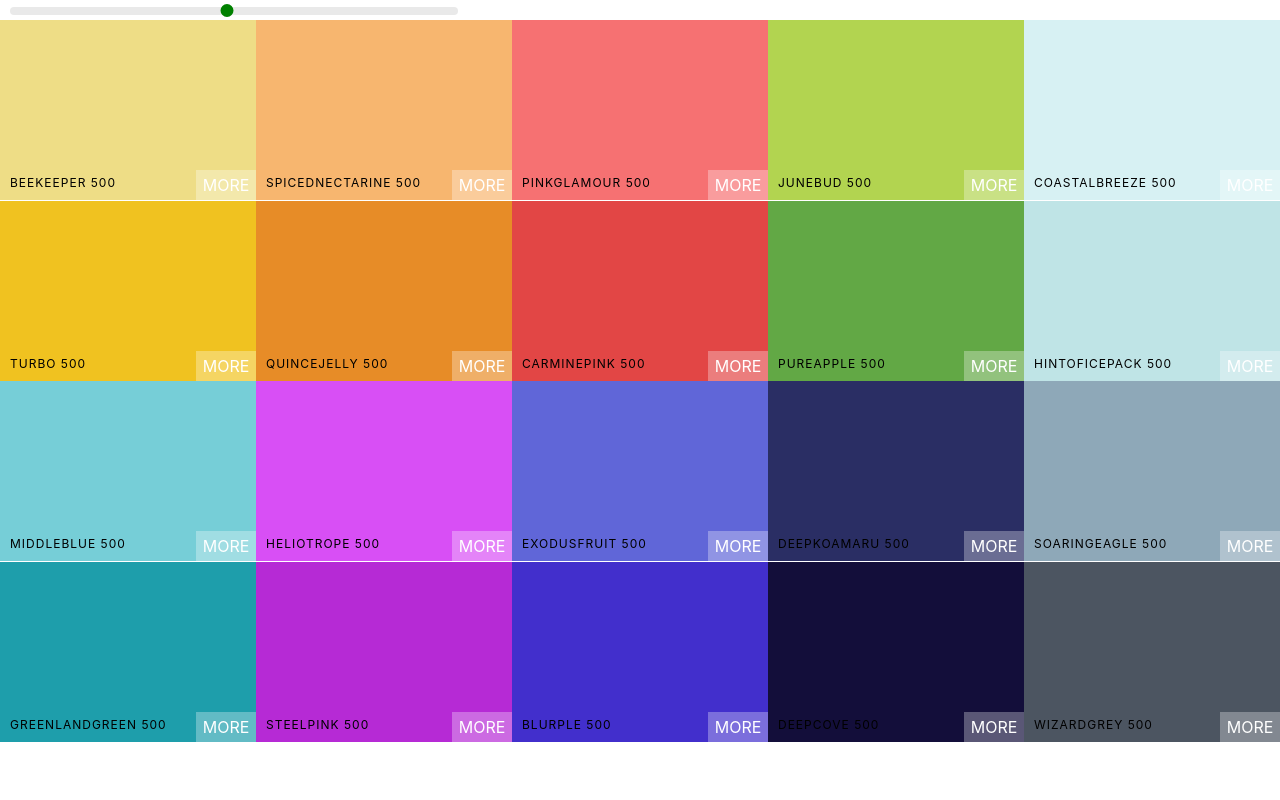
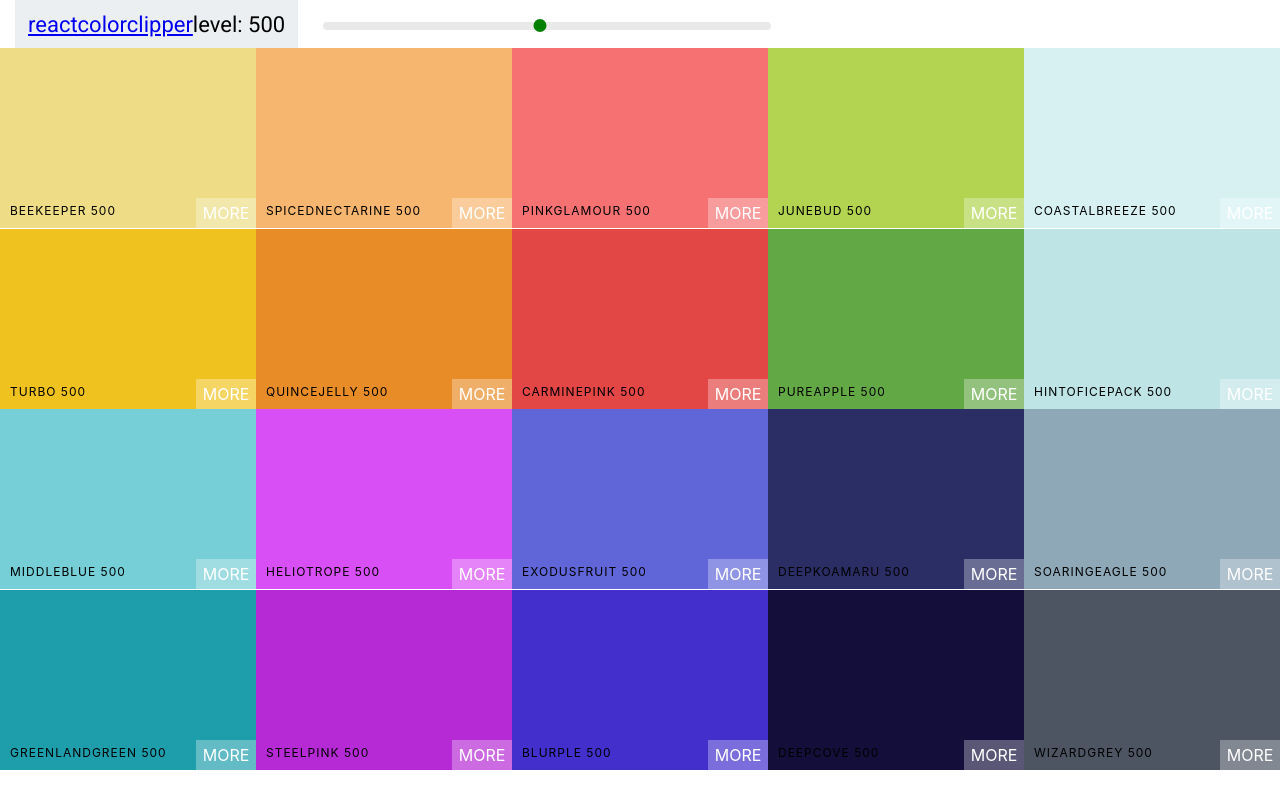
Before and after one commit to koartim/color-app, a React (Create React App) app: page / in a window 1280 px wide. Built offline with nearby package versions, Linux system fonts and the light colour scheme.

Commit message:
adding navbar and navbar stlying

```diff
--- a/public/index.html
+++ b/public/index.html
@@ -10,6 +10,7 @@
       content="Web site created using create-react-app"
     />
     <link rel="apple-touch-icon" href="%PUBLIC_URL%/logo192.png" />
+    <link href="https://fonts.googleapis.com/css?family=Roboto:100,400,500&display=swap" rel="stylesheet">
     <!--
       manifest.json provides metadata used when your web app is installed on a
       user's mobile device or desktop. See https://developers.google.com/web/fundamentals/web-app-manifest/
--- a/src/App.js
+++ b/src/App.js
@@ -5,7 +5,7 @@
 
 function App() {
   return (
-    <div className="App">
+    <div>
       <Palette palette={generatePalette(seedColors[4])}/>
     </div>
   );
--- /dev/null
+++ b/src/Navbar.css
@@ -0,0 +1,47 @@
+.Navbar {
+    display: flex;
+    align-items: center;
+    justify-content: flex-start;
+    height: 6vh;
+}
+
+.logo {
+    margin: 15px;
+    padding: 0 13px;
+    font-size: 22px;
+    background-color: #eceff1;
+    font-family: roboto;
+    height: 100%;
+    display: flex;
+    align-items: center;
+}
+
+.slider {
+    width: 35%;
+    margin: 0 10px;
+    display: inline-block;
+}
+
+.rc-slider-track {
+    background-color: transparent;
+
+}
+
+.rc-slider-rail {
+    height: 8px;
+}
+
+.rc-slider-handle,
+.rc-slider-handle:active,
+.rc-slider-handle:hover,
+.rc-slider-handle:focus
+ {
+    background-color: green;
+    outline: none;
+    border: 2px solid green;
+    box-shadow: none;
+    width: 13px;
+    height: 13px;
+    margin-left: -7px;
+    margin-top: -3px;
+}
--- a/src/Palette.css
+++ b/src/Palette.css
@@ -10,33 +10,3 @@
 .Palette-colors {
     height: 90%;
 }
-
-.slider {
-    width: 35%;
-    margin: 0 10px;
-    display: inline-block;
-}
-
-.rc-slider-track {
-    background-color: transparent;
-
-}
-
-.rc-slider-rail {
-    height: 8px;
-}
-
-.rc-slider-handle,
-.rc-slider-handle:active,
-.rc-slider-handle:hover,
-.rc-slider-handle:focus
- {
-    background-color: green;
-    outline: none;
-    border: 2px solid green;
-    box-shadow: none;
-    width: 13px;
-    height: 13px;
-    margin-left: -7px;
-    margin-top: -3px;
-}
--- /dev/null
+++ b/src/components/Navbar.js
@@ -0,0 +1,32 @@
+import React from 'react'
+import 'rc-slider/assets/index.css';
+import '../Navbar.css';
+import Slider from 'rc-slider';
+
+class Navbar extends React.Component {
+
+    render() {
+        const { level, changeLevel } = this.props
+        return (
+            <header className="Navbar">
+                <div className="logo">
+                    <a href="/">reactcolorclipper</a>
+                    <div className="slider-container">
+                        <span>level: {level}</span>
+                    </div>
+                </div>
+                <div className="slider">
+                <Slider
+                defaultValue={ level }
+                min={ 100 }
+                max={ 900 }
+                onAfterChange={changeLevel}
+                step={ 100 }
+                />
+                </div>
+            </header>
+        )
+    }
+}
+
+export default Navbar
--- a/src/components/Palette.js
+++ b/src/components/Palette.js
@@ -1,8 +1,7 @@
 import React from 'react'
 import ColorBox from './ColorBox';
-import 'rc-slider/assets/index.css';
+import NavBar from './Navbar';
 import "../Palette.css"
-import Slider from 'rc-slider';
 
 
 class Palette extends React.Component {
@@ -24,16 +23,9 @@
 
         return (
             <div className="Palette">
-                <div className="slider">
-                <Slider
-                defaultValue={ level }
-                min={ 100 }
-                max={ 900 }
-                onAfterChange={this.changeLevel}
-                step={ 100 }
-                />
-                </div>
-                {/* {NavBar goes here} */}
+
+                <NavBar changeLevel={this.changeLevel} level={ level }/>
+
                 <div className="Palette-colors">
                     {colorBoxes}
                 </div>
```
